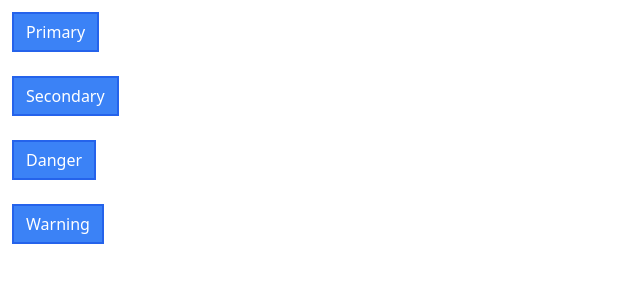
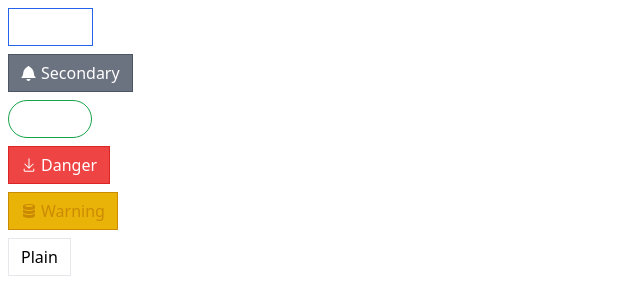
Before and after one commit to shashikant-14/Comps, a React (Create React App) app: page / in a window 1280 px wide. Shown: the top 302 px of the page, without its empty margins (0-640 px from the left). Built offline with nearby package versions, Linux system fonts and the light colour scheme.

Commit message:
using tailwind css

```diff
--- a/package.json
+++ b/package.json
@@ -6,9 +6,11 @@
     "@testing-library/jest-dom": "^5.17.0",
     "@testing-library/react": "^13.4.0",
     "@testing-library/user-event": "^13.5.0",
+    "classnames": "^2.3.2",
     "prop-types": "^15.8.1",
     "react": "^18.2.0",
     "react-dom": "^18.2.0",
+    "react-icons": "^4.11.0",
     "react-scripts": "5.0.1",
     "web-vitals": "^2.1.4"
   },
--- a/src/App.js
+++ b/src/App.js
@@ -1,20 +1,27 @@
 import React from 'react'
 import Button from './Components/Button'
+import {GoBell, GoDownload, GoDatabase} from "react-icons/go"
 
 function App() {
   return (
     <>
       <div>
-        <Button className >Primary</Button>
+        <Button primary outline >Primary</Button>
       </div>
       <div>
-        <Button>Secondary</Button>
+        <Button secondary><GoBell className='mr-1'/> Secondary</Button>
       </div>
       <div>
-        <Button>Danger</Button>
+        <Button success rounded outline> Success</Button>
       </div>
       <div>
-        <Button>Warning</Button>
+        <Button danger><GoDownload className='mr-1'/> Danger</Button>
+      </div>
+      <div>
+        <Button warning outline><GoDatabase className='mr-1'/>Warning</Button>
+      </div>
+      <div>
+        <Button >Plain</Button>
       </div></>
   )
 }
--- a/src/Components/Button.js
+++ b/src/Components/Button.js
@@ -1,9 +1,23 @@
 import React from 'react';
-import PropTypes from "prop-types"
+// import PropTypes from "prop-types"
+import className from "classnames";
 
 function Button({ children, primary, secondary, success, warning, danger, outline, rounded }) {
+  const  classes = className('flex items-center px-3 py-1.5 mx-2 my-2 border',{
+    'bg-blue-500 border-blue-600 text-white':primary,
+    'bg-gray-500 border-gray-600 text-white':secondary,
+    'bg-green-500 border-green-600 text-white':success,
+    'bg-yellow-500 border-yellow-600 text-white':warning,
+    'bg-red-500 border-red-600 text-white':danger,
+    'rounded-full':rounded,
+    'bg-white':outline,
+    'text-blue-600':outline && primary,
+    'text-gray-600':outline && secondary,
+    'text-green-600':outline && success,
+    'text-yellow-600':outline && warning,
+  });
   return (
-    <button className='bg-blue-500 text-white mx-3 my-3 px-3 py-1.5 border-2 border-blue-600'>
+    <button className={classes}>
       {children}
     </button>
   )
```
Also changed, not shown: 1 other file (tests, documents, lock files or other folders).
